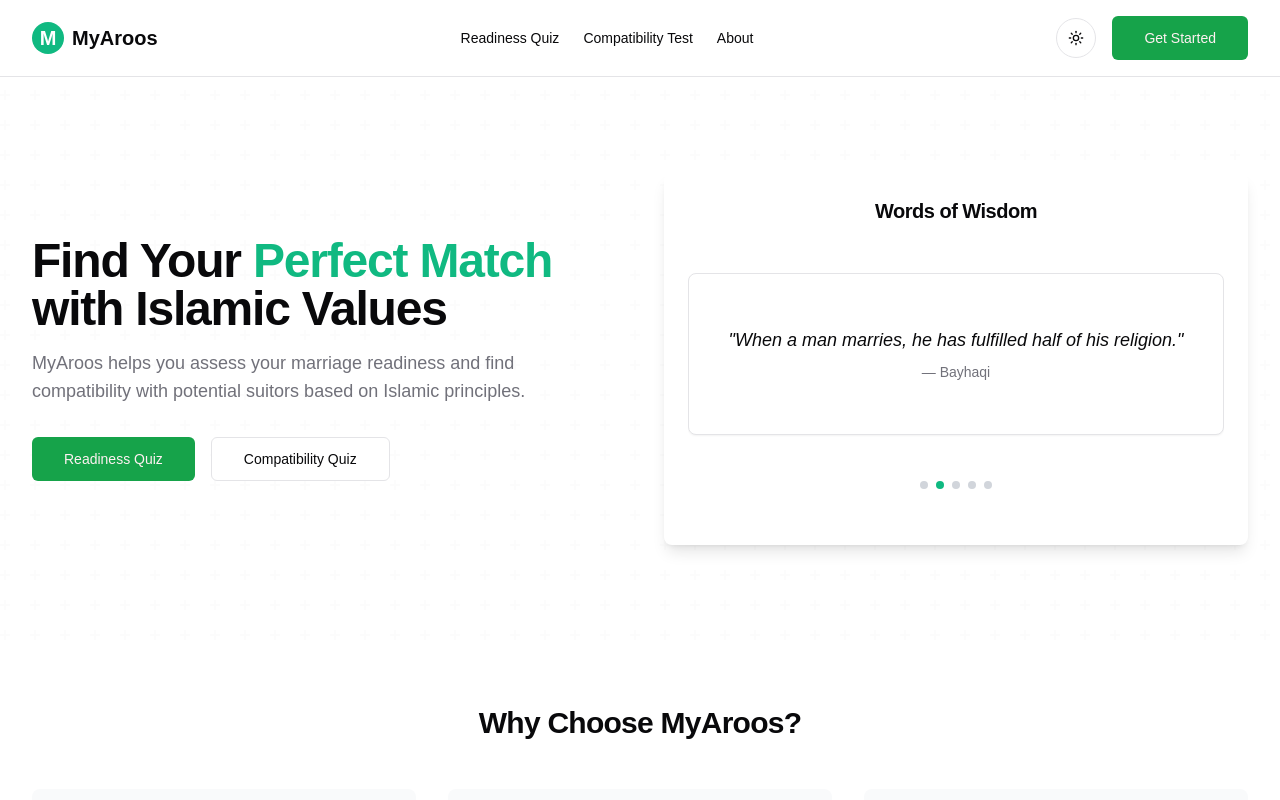
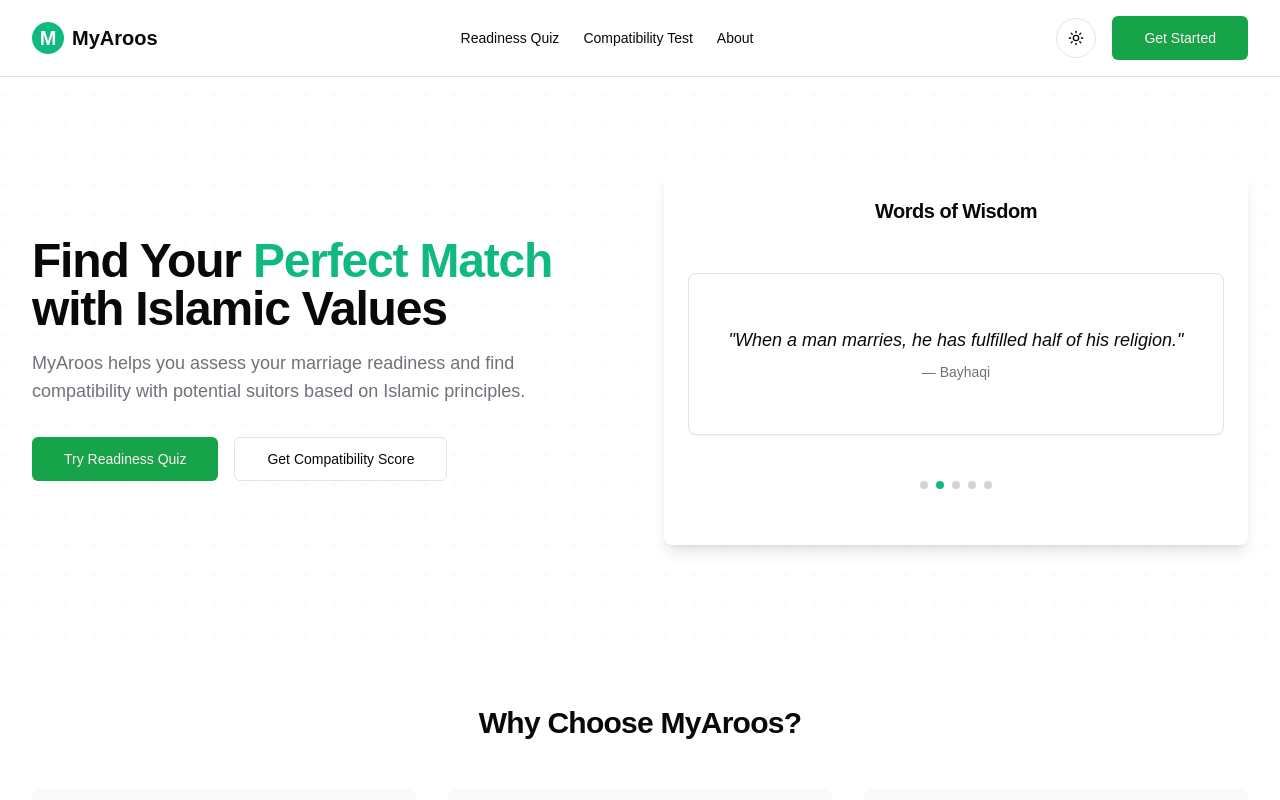
Before and after one commit to kolapoimam/myaroos-matchmaker, a React (Vite) app: page / in a window 1280 px wide. Shown: the top 800 px of the page. Built offline with nearby package versions, Linux system fonts and the light colour scheme.

Commit message:
Update Index.tsx
Button text update

```diff
--- a/src/pages/Index.tsx
+++ b/src/pages/Index.tsx
@@ -25,10 +25,10 @@ const Index = () => {
                 </p>
                 <div className="flex flex-col sm:flex-row gap-4 justify-center md:justify-start">
                   <Button asChild size="lg">
-                    <Link to="/marriage-readiness">Readiness Quiz</Link>
+                    <Link to="/marriage-readiness">Try Readiness Quiz</Link>
                   </Button>
                   <Button asChild size="lg" variant="outline">
-                    <Link to="/compatibility">Compatibility Quiz</Link>
+                    <Link to="/compatibility">Get Compatibility Score</Link>
                   </Button>
                 </div>
               </div>
```
